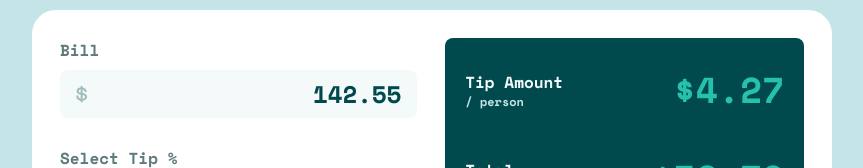
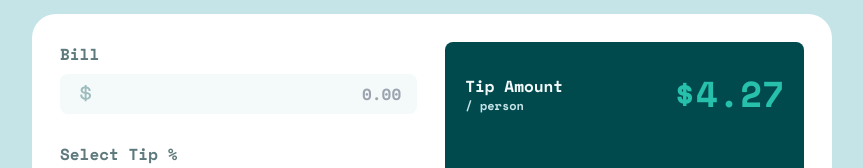
Before and after one commit to kkawakami08/tip-calculator-app, a Next.js app: page / in a window 1280 px wide. Shown: the part 245-413 px from the top of the page, without its empty margins (208-1071 px from the left). Built offline with nearby package versions, Linux system fonts and the light colour scheme.

Commit message:
update tipData state on bill amount input

```diff
--- a/components/Bill.jsx
+++ b/components/Bill.jsx
@@ -2,16 +2,34 @@ import React from "react";
 import Image from "next/image";
 import dollarSign from "../public/images/icon-dollar.svg";
 
-export default function Bill() {
+export default function Bill({ billAmount, handleChange }) {
+  console.log(billAmount);
   return (
     <div className="">
       <p className="text-darkGrayishCyan pb-2">Bill</p>
-      <div className="bg-veryLightGrayishCyan flex items-center justify-between py-2 px-4 rounded-lg">
+      <div className="relative ">
+        <div className="w-3 absolute top-1/4 left-5">
+          <Image src={dollarSign} alt="Dollar Sign" width={500} height={500} />
+        </div>
+        <input
+          type="number"
+          placeholder="0.00"
+          className="bg-veryLightGrayishCyan py-2 px-4 rounded-lg w-full text-right"
+          onChange={handleChange}
+          name="billAmount"
+          value={billAmount}
+          required
+          step="0.01"
+          min="0"
+        />
+      </div>
+
+      {/* <div className="bg-veryLightGrayishCyan flex items-center justify-between py-2 px-4 rounded-lg">
         <div className="w-3 ">
           <Image src={dollarSign} alt="Dollar Sign" width={500} height={500} />
         </div>
         <p className="text-darkCyan text-2xl">142.55</p>
-      </div>
+      </div> */}
     </div>
   );
 }
--- a/pages/index.js
+++ b/pages/index.js
@@ -5,8 +5,27 @@ import Bill from "@/components/Bill";
 import TipPercentage from "@/components/TipPercentage";
 import People from "@/components/People";
 import Total from "@/components/Total";
+import { useState } from "react";
 
 export default function Home() {
+  const [tipData, setTipData] = useState({
+    billAmount: "",
+    tipPercentage: 15,
+    people: 1,
+    tipAmount: 0,
+    totalAmount: 0,
+  });
+
+  function handleChange(event) {
+    const { name, value } = event.target;
+    setTipData((prevTipData) => {
+      return {
+        ...prevTipData,
+        [name]: value,
+      };
+    });
+  }
+  console.log(tipData.billAmount);
   return (
     <>
       <Head>
@@ -23,7 +42,7 @@ export default function Home() {
         </div>
         <div className="bg-white w-full  rounded-3xl px-7 py-7 flex flex-col gap-7 md:w-[50rem] md:flex-row md:items-center">
           <div className="flex flex-col gap-7 md:w-1/2 md:h-full">
-            <Bill />
+            <Bill billAmount={tipData.billAmount} handleChange={handleChange} />
             <TipPercentage />
             <People />
           </div>
--- a/styles/globals.css
+++ b/styles/globals.css
@@ -20,3 +20,7 @@
     --very-light-grayish-cyan: 189deg 41% 97%;
   }
 }
+
+input[type="number"]::-webkit-inner-spin-button {
+  -webkit-appearance: none;
+}
```
